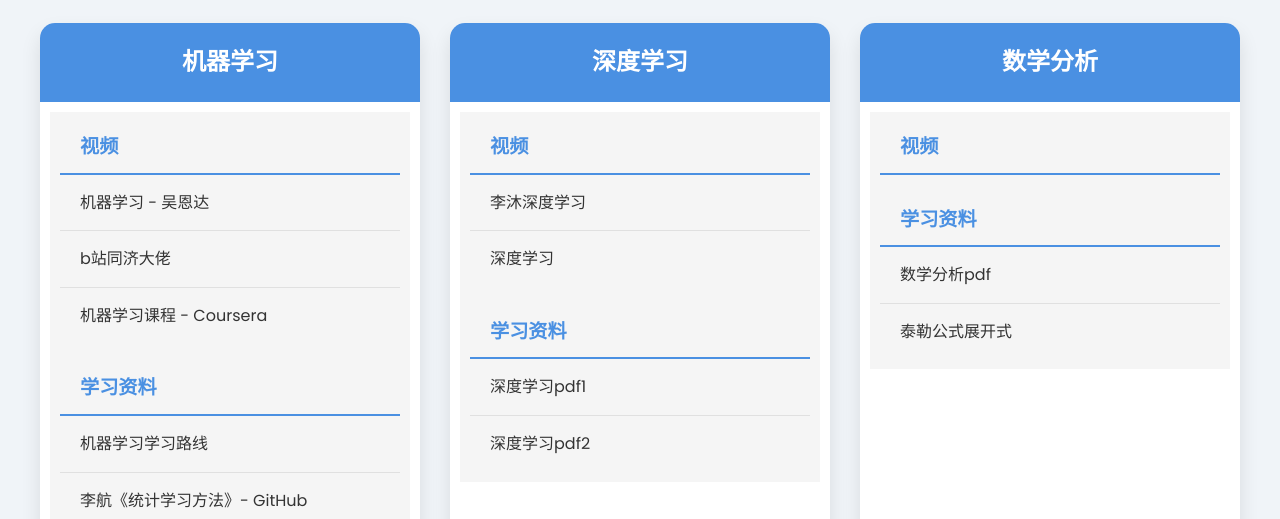
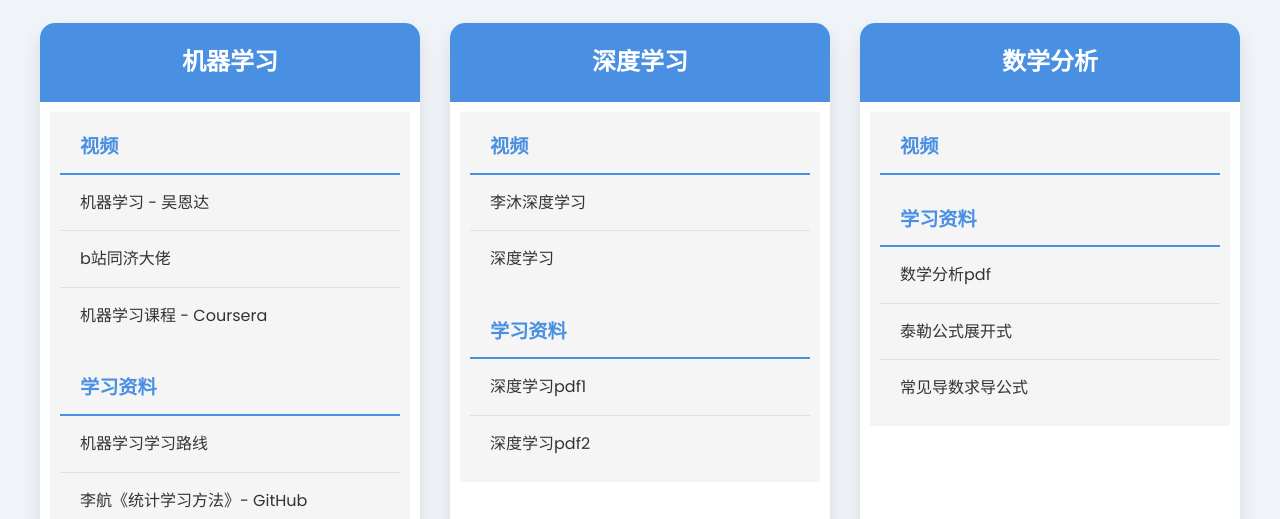
Before and after one commit to CoderForce/learning-resources-website, a plain HTML site: page docs/index.html in a window 1280 px wide. Shown: the part 281-800 px from the top of the page. Drawn offline with Linux system fonts and the light colour scheme.

Commit message:
Update index.html

```diff
--- a/docs/index.html
+++ b/docs/index.html
@@ -274,6 +274,8 @@
                         <ul>
                             <li><a href="https://ia903107.us.archive.org/0/items/gaodengshuxue/01-%E6%95%B0%E5%AD%A6%E5%88%86%E6%9E%90%E5%8E%9F%E7%90%86%28%E5%8E%9F%E4%B9%A6%E7%AC%AC3%E7%89%88%29%28%E4%BD%9C%E8%80%85%29%28%E7%BE%8E%29W.%E9%B2%81%E4%B8%81%28%E8%AF%91%E8%80%85%29%E8%B5%B5%E6%85%88%E5%BA%9A%20%E6%9C%BA%E6%A2%B0%E5%B7%A5%E4%B8%9A2004%E5%B9%B41%E6%9C%88%E7%AC%AC1.pdf" class="content">数学分析pdf</a></li>
                             <li><a href="https://blog.csdn.net/Infinity_07/article/details/113830088" class="content">泰勒公式展开式</a></li>
+                            <li><a href="https://www.cnblogs.com/ghj1976/p/chang-yong-qiu-dao-gong-shi.html" class="content">常见导数求导公式</a></li>
+
                         </ul>
                     </div>
                 </div>
```
